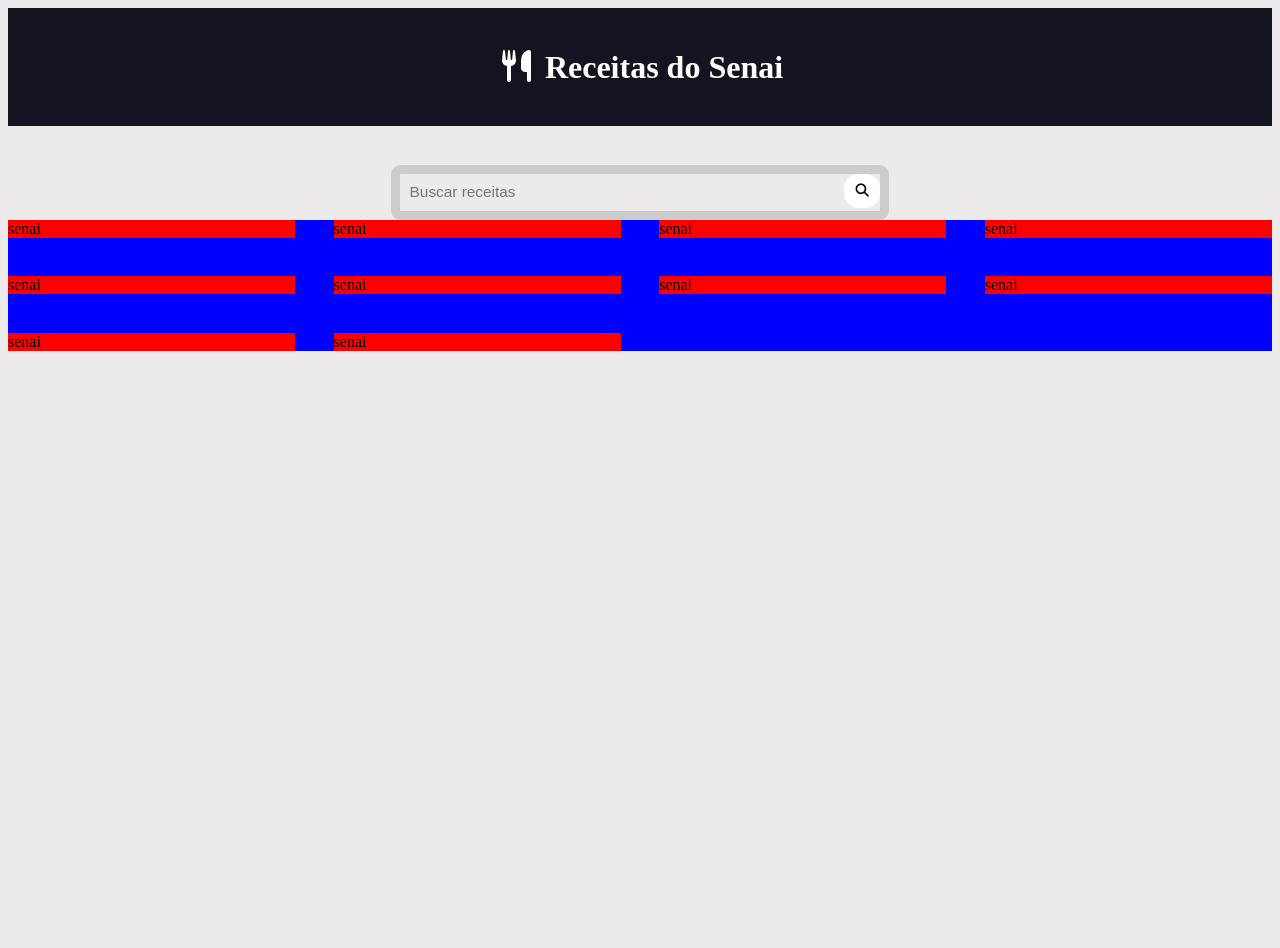
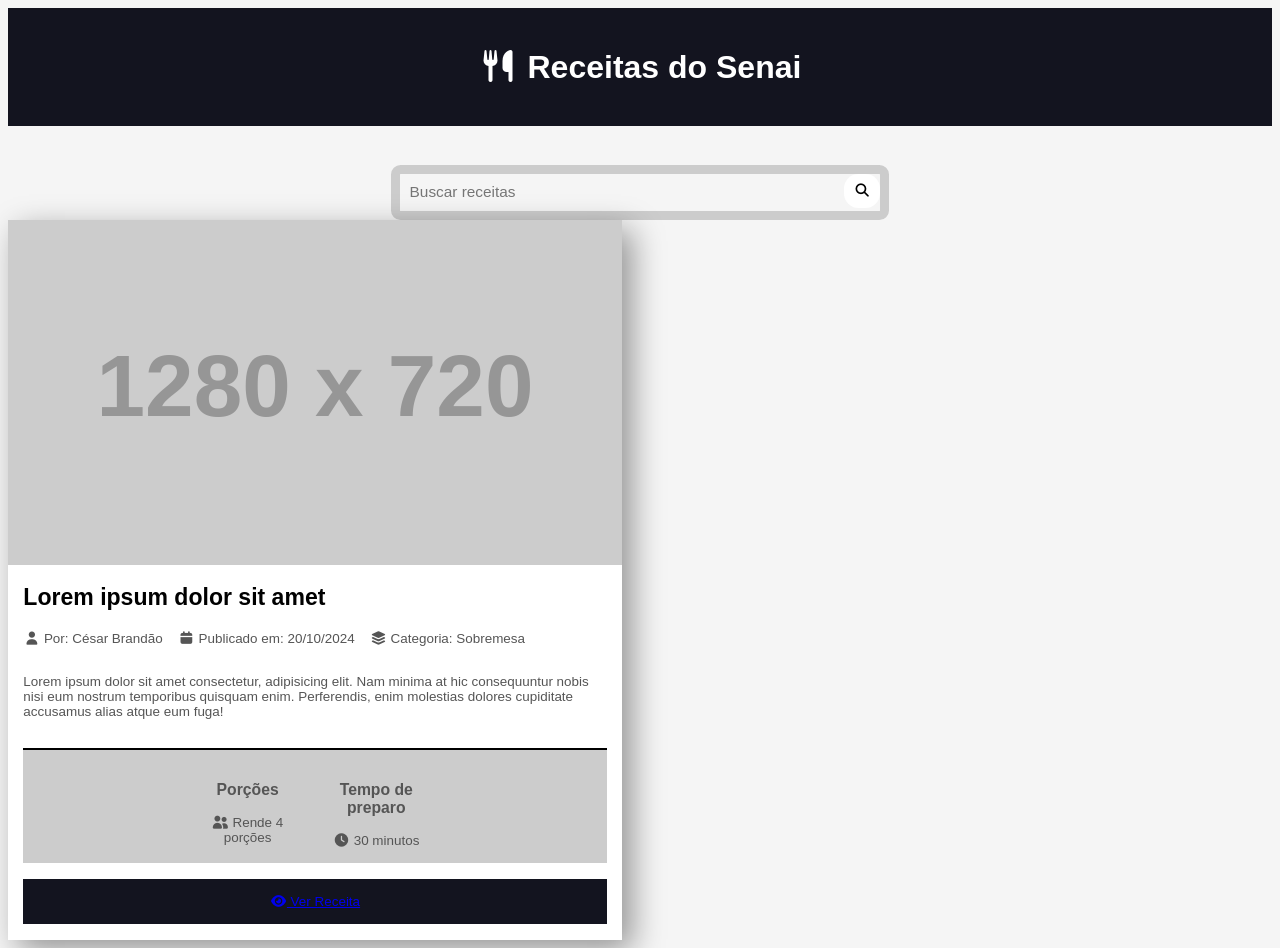
Before and after one commit to dev-bars/SenaiDJPython, a Django app: page / in a window 1280 px wide. Before the commit the page ends 351 px from the top, so only its background shows below. Run offline with Django 5.2, Linux system fonts and the light colour scheme; grey boxes labelled with a size stand in for pictures from a placeholder-image service; some libraries are stand-ins or nearby versions.

Commit message:
commit - Estilos aula

```diff
--- a/receitas/templates/page/home.html
+++ b/receitas/templates/page/home.html
@@ -1,26 +1,55 @@
-<!-- O arquivo home.htm é onde se coloca os codigos html -->
 <!DOCTYPE html>
 <html lang="pt-BR">
-
-{% include "parciais/cabecalho.html" %} <!-- Este include, demonstra onde estáo código html lido -->
 {% include "parciais/head.html" %}
-{% include "parciais/estilo.html" %}
-
+{% include "parciais/cabecalho.html" %}
 
 <body>
     {% include "parciais/buscador.html" %}
     <main class="principal-conteudo-container">
         <div class="principal-conteudo-lista">
-            <div class="temp">senai</div>
-            <div class="temp">senai</div>
-            <div class="temp">senai</div>
-            <div class="temp">senai</div>
-            <div class="temp">senai</div>
-            <div class="temp">senai</div>
-            <div class="temp">senai</div>
-            <div class="temp">senai</div>
-            <div class="temp">senai</div>
-            <div class="temp">senai</div>
+            <div class="receita-card">
+                <img src="https://placehold.co/1280x720/orange/black">
+            </div>
+            <h2 class="receita-titulo">Lorem ipsum dolor sit amet</h2>
+            <div class="receitas-autor">
+                <span class="receitas-autor-item">
+                    <i class="fas fa-user"></i>
+                    Por: César Brandão
+                </span>
+                <span class="receitas-autor-item">
+                    <i class="fas fa-calendar"></i>
+                    Publicado em: 20/10/2024
+                </span>
+                <span class="receitas-autor-item">
+                    <i class="fas fa-layer-group"></i>
+                    Categoria: Sobremesa
+                </span>
+                <div class="receita-descrição">
+                    <p>
+                        Lorem ipsum dolor sit amet consectetur, adipisicing elit. Nam minima at hic consequuntur nobis
+                        nisi eum nostrum temporibus quisquam enim. Perferendis, enim molestias dolores cupiditate
+                        accusamus alias atque eum fuga!
+                    </p>
+                </div>
+                <div class="receita-meta">
+                    <div class="receita-meta-servindo">
+                        <h3>Porções</h3>
+                        <i class="fas fa-user-friends"></i>
+                        Rende 4 porções
+                    </div>
+                    <div class="receitas-meta-preparo">
+                        <h3>Tempo de preparo</h3>
+                        <i class="fas fa-clock"></i>
+                        30 minutos
+                    </div>
+                </div>
+                <footer class="receitas-footer">
+                    <a href="Colocar o link aqui" class="btn btn-primary">
+                        <i class="fas fa-eye"></i>
+                        Ver Receita
+                    </a>
+                </footer>
+            </div>
         </div>
     </main>
 </body>
--- a/receitas/templates/parciais/cabecalho.html
+++ b/receitas/templates/parciais/cabecalho.html
@@ -2,8 +2,7 @@
     <h1>
         <a class="logo-principal" href="/">
             <i class="fa-solid fa-utensils"> </i>
-            <span> Receitas do {{ nome }} </span>
-            <!--variavel que esta dentro do views.py na função home, então da para usar lógica no html que vem da sintaxe pyton -->
+            <span>Receitas do {{ nome }}</span><!--variavel que esta dentro do views.py na função home, então da para usar lógica no html que vem da sintaxe pyton -->
         </a>
     </h1>
 </header>
--- a/receitas/templates/parciais/estilo.html
+++ b/receitas/templates/parciais/estilo.html
@@ -6,12 +6,16 @@
     body {
         font-size: 16px;
         background-color: rgb(236, 234, 234);
+        font-family: sans-serif;
+        color: black;
+        background: whitesmoke;
     }
+
 
     .principal-cabecalho-container {
         background-color: #13141f;
         padding: 2rem 0;
-        /* 1.6rem vale 16px */
+        /* 1.6 rem vale 16 pixels */
         margin-bottom: 4rem;
         text-align: center;
     }
@@ -51,7 +55,7 @@
         border-radius: 1.5rem;
     }
 
-    .botao-buscador: focus {
+    .botao-buscador:focus {
         outline: 1px solid #13141f;
         background: rgb(255, 255, 255);
     }
@@ -68,12 +72,58 @@
 
     .principal-conteudo-lista {
         display: grid;
-        grid-template-columns: repeat(auto-fit, minmax(25rem, 1fr));
-        gap: 4rem;
-        background: blue;
+        grid-template-columns: repeat(auto-fit, minmax(340px, 1fr));
+        gap: 2rem;
+        background: white;
+        max-width: 64rem;
+        box-shadow: 10px 10px 30px rgba(0, 0, 0, 0.4);
+        transition: all 300ms ease-in-out;
+        transform: scale(1);
     }
 
-    .temp {
-        background: red;
+    .principal-conteudo-lista:hover {
+        box-shadow: 20px 20px 40px rgba(0, 0, 0, 0.6);
+        transform: scale(1.05);
+    }
+
+    .receita-card {
+        max-width: 100%;
+        height: 330px;
+    }
+
+    .receita-card img {
+        width: 100%;
+    }
+
+    .receita-titulo {
+        font-size: 2.4rem;
+        margin: 1.6rem;
+        margin-bottom: 0;
+    }
+
+    .receitas-autor {
+        display: flex;
+        flex-wrap: wrap;
+        gap: 1.6rem;
+        margin: 0 1.6rem 1.6rem 1.6rem;
+        font-size: 1.4rem;
+        color: #555;
+    }
+
+    .receita-meta {
+        display: flex;
+        background: #ccc;
+        padding: 1.6rem 17rem;
+        border-top: black 2px solid;
+        text-align: center;
+    }
+
+    .receitas-footer {
+        text-align: center;
+        margin-top: 0rem;
+        padding-bottom: 2rem;
+        background: #13141f;
+        text-decoration: none;
+        padding: 1.6rem 25.7rem;
     }
 </style>
--- a/receitas/templates/parciais/head.html
+++ b/receitas/templates/parciais/head.html
@@ -6,10 +6,14 @@
     <link rel="stylesheet" href="https://cdnjs.cloudflare.com/ajax/libs/font-awesome/7.0.1/css/fontawesome.min.css"
         integrity="sha512-M5Kq4YVQrjg5c2wsZSn27Dkfm/2ALfxmun0vUE3mPiJyK53hQBHYCVAtvMYEC7ZXmYLg8DVG4tF8gD27WmDbsg=="
         crossorigin="anonymous" referrerpolicy="no-referrer" />
+
     <link rel="stylesheet" href="https://cdnjs.cloudflare.com/ajax/libs/font-awesome/7.0.1/css/solid.min.css"
         integrity="sha512-EHa6vH03/Ty92WahM0/tet1Qicl76zihDCkBnFhN3kFGQkC+mc86d7V+6y2ypiLbk3h0beZAGdUpzfMcb06cMg=="
         crossorigin="anonymous" referrerpolicy="no-referrer" />
+
     <link rel="stylesheet" href="https://cdnjs.cloudflare.com/ajax/libs/font-awesome/7.0.1/css/brands.min.css"
         integrity="sha512-WxpJXPm/Is1a/dzEdhdaoajpgizHQimaLGL/QqUIAjIihlQqlPQb1V9vkGs9+VzXD7rgI6O+UsSKl4u5K36Ydw=="
         crossorigin="anonymous" referrerpolicy="no-referrer" />
+
+    {% include "parciais/estilo.html" %}
 </head>
```
Also changed, not shown: receitas/templates/page/home_meu.html (added, +28 -0 lines), receitas/templates/parciais/estilo_meu.html (added, +79 -0 lines).
